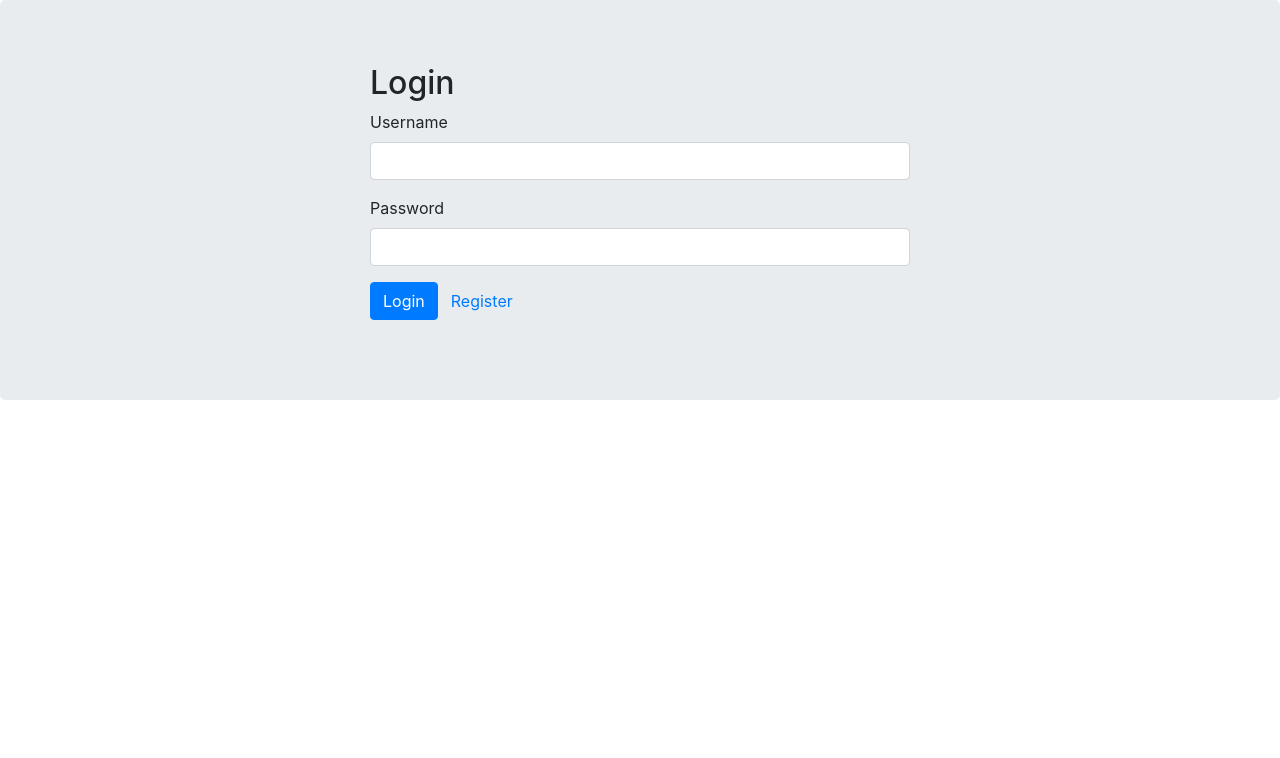
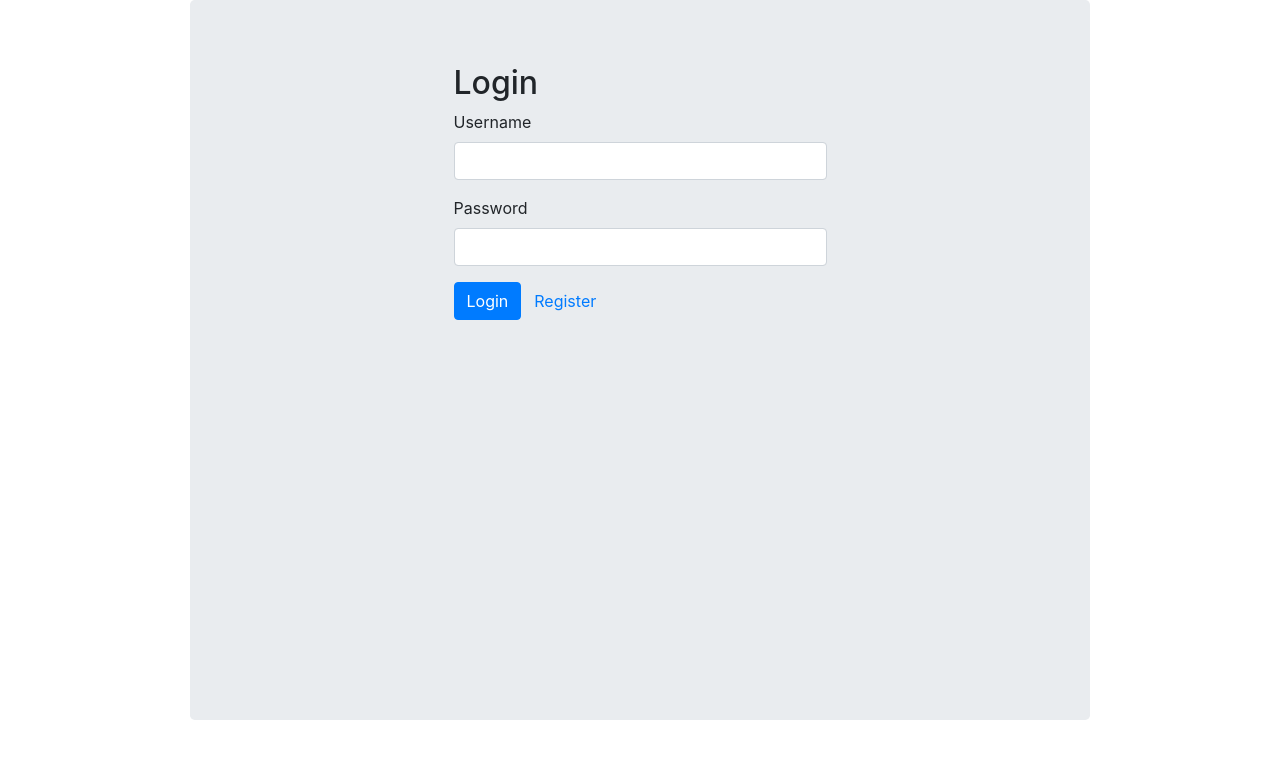
Before and after one commit to AJEETX/react-node-mongo, a React app in the folder reactFrontEnd/: page /login in a window 1280 px wide. Shown: the top 758 px of the page. Built offline with nearby package versions, Linux system fonts and the light colour scheme.

Commit message:
improving the ui

```diff
--- a/reactFrontEnd/src/App/App.jsx
+++ b/reactFrontEnd/src/App/App.jsx
@@ -37,7 +37,7 @@ class App extends React.Component {
         const {currentUser, isAdmin}=this.state
         return (
             <Router history={history}>
-            <div>
+            <div className="center-top">
                 {currentUser &&
                     <nav className="navbar navbar-expand navbar-dark bg-dark">
                         <div className="navbar-nav">
@@ -53,7 +53,7 @@ class App extends React.Component {
                             {alert.message &&
                                 <div className={`alert ${alert.type}`}>{alert.message}</div>
                             }
-                                <div className="col-md-6 offset-md-3">
+                                <div className="col-md-12 offset-md-0">
                                     <PrivateRoute exact path="/" component={HomePage} />
                                     <PrivateRoute path="/admin" roles={[Role.Admin]} component={AdminPage} />
                                     <Route path="/login" component={LoginPage} />
--- a/reactFrontEnd/src/HomePage/HomePage.jsx
+++ b/reactFrontEnd/src/HomePage/HomePage.jsx
@@ -16,8 +16,8 @@ class HomePage extends React.Component {
     render() {
         const { user, users } = this.props;
         return (
-            <div className="col-md-6 col-md-offset-3">
-                <h1>Hi {user.firstName}!</h1>
+            <div className="home-page-height">
+                <h2>Hi {user.firstName}!</h2>
 
                 {users.loading && <em>Loading users...</em>}
                 {users.error && <span className="text-danger">ERROR: {users.error}</span>}
--- a/reactFrontEnd/src/LoginPage/LoginPage.jsx
+++ b/reactFrontEnd/src/LoginPage/LoginPage.jsx
@@ -40,7 +40,7 @@ class LoginPage extends React.Component {
         const { loggingIn } = this.props;
         const { username, password, submitted } = this.state;
         return (
-            <div className="">
+            <div className="col-md-6 offset-md-3">
                 <h2>Login</h2>
                 <form name="form" onSubmit={this.handleSubmit}>
                     <div className={'form-group' + (submitted && !username ? ' has-error' : '')}>
--- a/reactFrontEnd/src/index.html
+++ b/reactFrontEnd/src/index.html
@@ -7,6 +7,21 @@
     <style>
         a { cursor: pointer; }
         .help-block { font-size: 12px; }
+        html,body,#app,.center-top,.container,.row{
+            height: 100%;
+        }
+        .home-page-height{
+            height: 100%;
+        }
+        .center-top{
+            margin-left: auto;
+            margin-right: auto;
+            width: 100%;
+            max-width: 900px;
+        }
+        .jumbotron{
+            height: 90%;
+        }
     </style>
 </head>
 <body>
```
